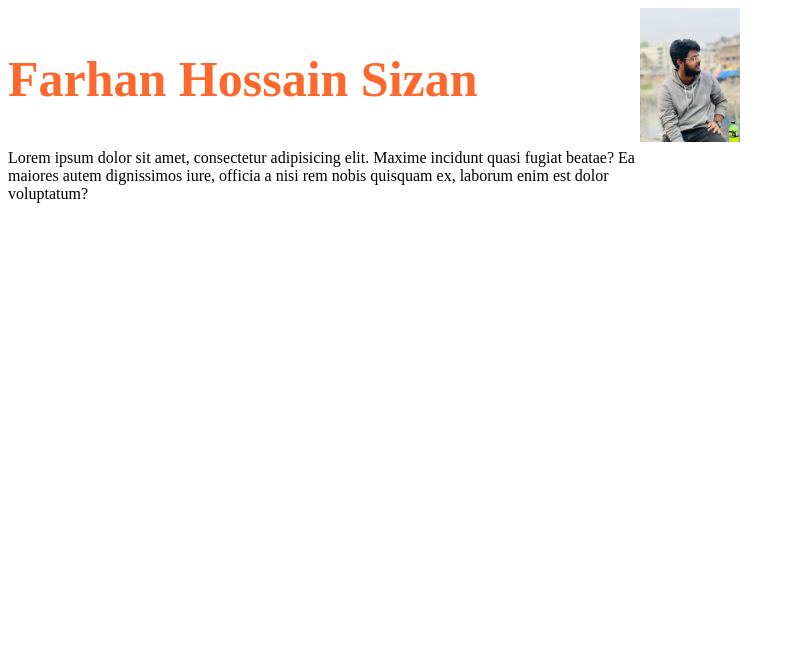
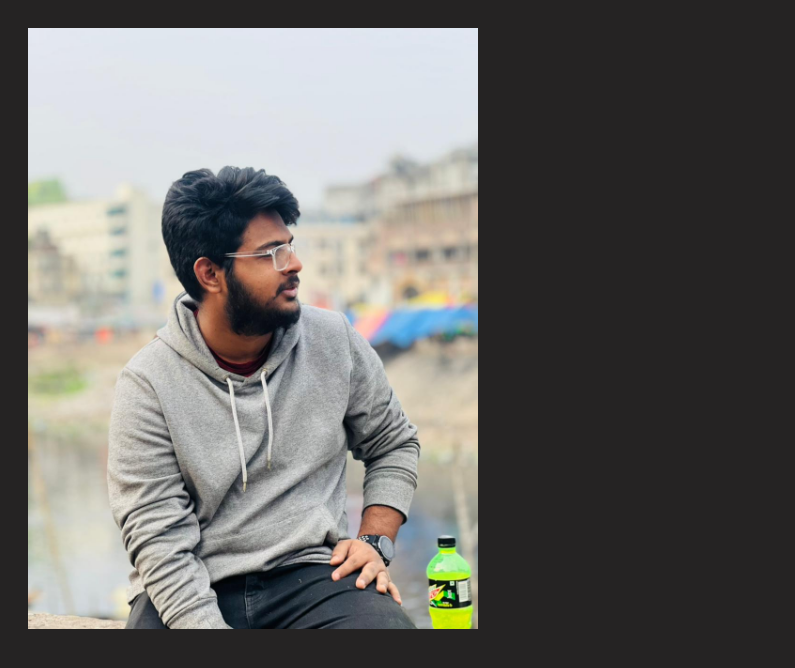
Before and after one commit to Sizzu99/TestRepo, a plain HTML site: page index.html in a window 1280 px wide. Shown: the whole page, without its empty margins (0-795 px from the left). Drawn offline with Linux system fonts and the light colour scheme.

Commit message:
add profile pic

```diff
--- a/index.html
+++ b/index.html
@@ -3,21 +3,12 @@
   <head>
     <meta charset="UTF-8" />
     <meta name="viewport" content="width=device-width, initial-scale=1.0" />
-    <title>Sizzu's portfolio</title>
+    <title>Farzan Hossan Shaikat</title>
     <link rel="stylesheet" href="style.css" />
   </head>
   <body>
-    <section class="info">
-      <div class="first-section">
-        <h1>Farhan Hossain Sizan</h1>
-        <p>
-          Lorem ipsum dolor sit amet, consectetur adipisicing elit. Maxime
-          incidunt quasi fugiat beatae? Ea maiores autem dignissimos iure,
-          officia a nisi rem nobis quisquam ex, laborum enim est dolor
-          voluptatum?
-        </p>
-      </div>
-      <div class="first-section">
+    <section>
+      <div class="pic-size">
         <img class="profile-pic" src="Profile.jpeg" alt="" />
       </div>
     </section>
--- a/style.css
+++ b/style.css
@@ -1,13 +1,11 @@
-h1{
-    color: rgb(253, 104, 45);
-    font-size: 50px;
-}
-.first-section{
-    width: 50%;
-}
-.info{
-    display: flex;
+body{
+    background-color: rgb(37, 35, 35);
 }
 .profile-pic{
-    width:100px;
+    width: 450px;
+    margin-top: 20px;
+    margin-left: 20px;
 }
+.pic-size{
+    width: 40%;
+}
```
